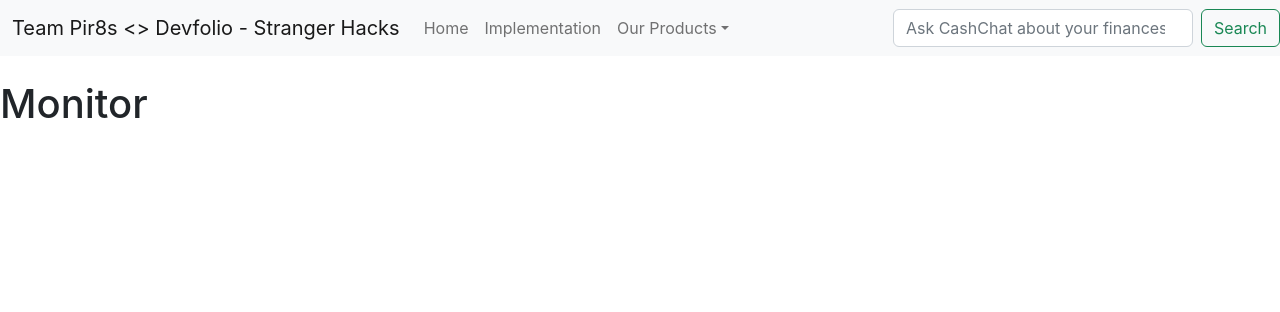
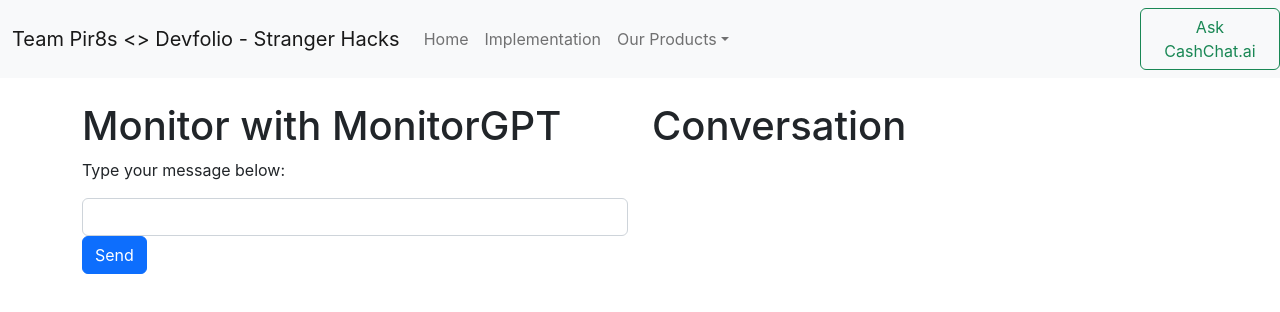
Before and after one commit to sankethchebbi/StrangerHacks-pir8s, a React (Create React App) app: page /monitor in a window 1280 px wide. Shown: the top 312 px of the page. Built offline with nearby package versions, Linux system fonts and the light colour scheme.

Commit message:
added ChashChat AI

```diff
--- a/package.json
+++ b/package.json
@@ -7,7 +7,10 @@
     "@testing-library/react": "^13.4.0",
     "@testing-library/user-event": "^13.5.0",
     "axios": "^1.3.4",
+    "body-parser": "^1.20.2",
     "bootstrap": "^5.2.3",
+    "cors": "^2.8.5",
+    "express": "^4.18.2",
     "openai": "^3.2.1",
     "react": "^18.2.0",
     "react-bootstrap": "^2.7.2",
--- a/src/App.js
+++ b/src/App.js
@@ -7,6 +7,7 @@
 import Monitor from './components/navComponents/monitor';
 import Optimize from './components/navComponents/optimize';
 import Forecast from './components/navComponents/forecast';
+import MyCard from './components/navComponents/cashchatAI';
 
 import './App.css';
 
@@ -22,6 +23,7 @@
           <Route path="/monitor" element={<Monitor />} />
           <Route path="/optimize" element={<Optimize />} />
           <Route path="/forecast" element={<Forecast />} />
+          <Route path="/cashchat" element={<MyCard />} />
         </Routes>
       </main>
     </Router>
--- a/src/components/NavigationBar.js
+++ b/src/components/NavigationBar.js
@@ -14,7 +14,6 @@
               <NavDropdown.Item href="/track">Track Expenditure</NavDropdown.Item>
               <NavDropdown.Item href="/optimize">Optimize expenditure</NavDropdown.Item>
               <NavDropdown.Item href="/monitor">Monitor Savings</NavDropdown.Item>
-              <NavDropdown.Divider />
               <NavDropdown.Item href="/forecast">
                 Forecast Expenditure, Assets value and Savings
               </NavDropdown.Item>
@@ -25,8 +24,8 @@
 
 
       <form class="d-flex" role="search">
-        <input class="form-control me-2" type="search" placeholder="Ask CashChat about your finances" aria-label="Search" style={{width: '300px'}}/>
-        <button class="btn btn-outline-success" type="submit">Search</button>
+        {/* <input class="form-control me-2" type="search" placeholder="Ask CashChat about your finances" aria-label="Search" style={{width: '300px'}}/> */}
+        <button class="btn btn-outline-success" href="/cashchat" type="submit">Ask CashChat.ai</button>
       </form>
 
 
--- /dev/null
+++ b/src/components/navComponents/cashchatAI.js
@@ -0,0 +1,16 @@
+import { Card, Form, Button } from 'react-bootstrap';
+
+export default function MyCard() {
+  return (
+    <Card style={{ width: '85px' }}>
+      <Card.Body>
+        <Form>
+          <Form.Group controlId="search">
+            <Form.Control type="text" placeholder="Search" />
+          </Form.Group>
+          <Button variant="primary" type="submit">Search</Button>
+        </Form>
+      </Card.Body>
+    </Card>
+  );
+}
--- a/src/components/navComponents/monitor.js
+++ b/src/components/navComponents/monitor.js
@@ -1,9 +1,72 @@
-import React from "react";
+import React, { useState } from 'react';
+import { Container, Row, Col, Form, Button } from 'react-bootstrap';
 
-export default function Monitor() {
-    return (
-        <div>
-        <h1>Monitor</h1>
-        </div>
-    );
-    }
+const Monitor = () => {
+  const [input, setInput] = useState('');
+  const [output, setOutput] = useState('');
+  const apikey = "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";
+
+  const handleInputChange = (event) => {
+    setInput(event.target.value);
+  };
+
+  const handleSubmit = async (event) => {
+    event.preventDefault();
+
+    // Set up OpenAI API request
+    const prompt = input.trim();
+    const url = 'https://api.openai.com/v1/engines/davinci-codex/completions';
+    const headers = {
+      'Content-Type': 'application/json',
+      'Authorization': `Bearer ${apikey}`,
+    };
+    const data = JSON.stringify({
+      prompt,
+      max_tokens: 50,
+      n: 1,
+      stop: '\n',
+    });
+
+    console.log('Sending request:', data);
+
+    // Send OpenAI API request
+    const response = await fetch(url, {
+      method: 'POST',
+      headers,
+      body: data,
+    });
+
+    console.log('Response:', response);
+
+    const responseData = await response.json();
+    const outputText = responseData.choices[0].text.trim();
+    console.log('Output text:', outputText);
+
+    // Update state with API response
+    setInput('');
+    setOutput(output + '\n' + prompt + '\n' + outputText);
+  };
+
+  return (
+    <Container>
+      <Row>
+        <Col>
+          <h1>Monitor with MonitorGPT</h1>
+          <p>Type your message below:</p>
+          <Form onSubmit={handleSubmit}>
+            <Form.Group>
+              <Form.Control type="text" value={input} onChange={handleInputChange} />
+            </Form.Group>
+            <Button variant="primary" type="submit">Send</Button>
+          </Form>
+        </Col>
+        <Col>
+          <h1>Conversation</h1>
+          <pre>{output}</pre>
+        </Col>
+      </Row>
+    </Container>
+  );
+};
+
+export default Monitor;
```
Also changed, not shown: 1 other file (tests, documents, lock files or other folders).
